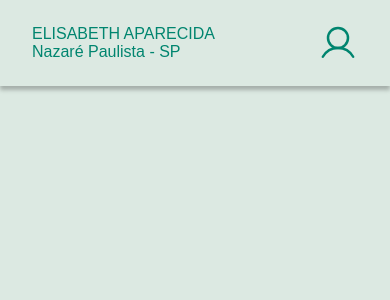
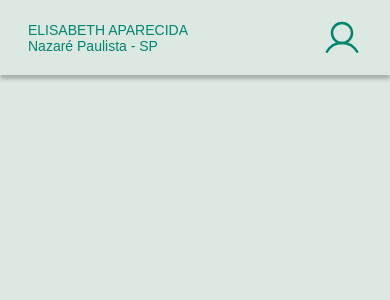
Before and after one commit to bettyap/consultorio_medico, a React (Vite) app in the folder consultorio/: page / in a window 390 px wide. Shown: the top 300 px of the page. Built offline with nearby package versions, Linux system fonts and the light colour scheme.

Commit message:
feat: add font-size responsive

```diff
--- a/consultorio/src/global.css
+++ b/consultorio/src/global.css
@@ -31,3 +31,9 @@ body, input, textarea, button {
   font-weight: 400;
   font-size: 1rem;
 }
+
+@media(max-width: 768px){
+  html {
+    font-size: 87.5%;
+  }
+}
```
